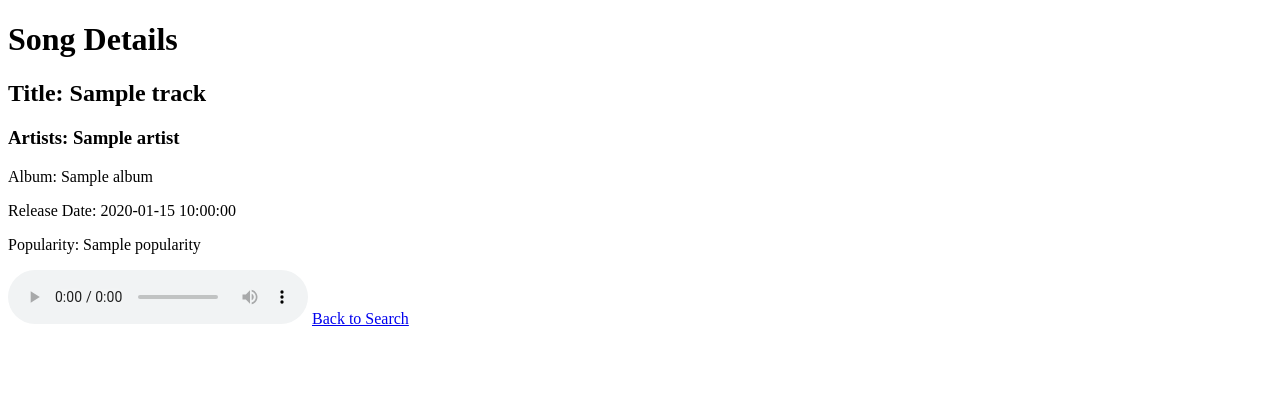
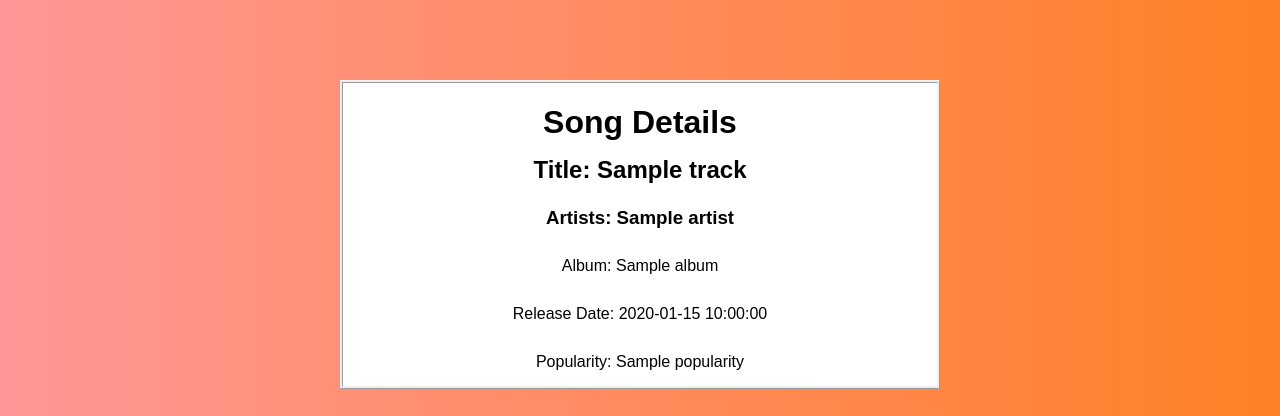
Before and after one commit to heartybp/SpotLyric, a Flask app: template templates/details.html in a window 1280 px wide. Shown: the top 416 px of the page. Run offline with Flask 3, Linux system fonts and the light colour scheme; the template is opened without the code that fills it: most values are stand-ins (such as "Sample title", 1, 10 or a date in 2020).

Commit message:
Styled pages

```diff
--- /dev/null
+++ b/static/details-style.css
@@ -0,0 +1,71 @@
+* {
+    box-sizing:border-box;
+    margin:0 auto;
+    padding:0;
+}
+
+body{
+    font-family:Arial, Helvetica, sans-serif;
+    max-width:600px;
+    background-image:linear-gradient(to right,#ff9696,#ff8025);
+}
+
+.song-info{
+    background-color:#fff;
+    border-style:ridge;
+    text-align:center;
+    margin-top:80px;
+    margin-bottom:30px;
+    line-height:3rem;
+    padding-top:15px;
+}
+
+
+iframe{
+    display:block;
+    border-style:none;
+}
+
+/* .search-container {
+    display:flex;
+    justify-content:left;
+    align-items:center;
+}
+
+input{
+    width:540px;
+    height:45px;
+    border:none;
+    outline:none;
+    padding:10px;
+    padding-left:45px;
+    border-radius:40px;
+    background-image: url("https://upload.wikimedia.org/wikipedia/commons/5/55/Magnifying_glass_icon.svg");
+    background-size:17px;
+    background-repeat:no-repeat;
+    background-position:16px center;
+} */
+
+a{
+    font-size:25px;
+    color:#fff;
+    display:block;
+    text-align:center;
+    text-decoration:none;
+    margin-bottom:10px;
+}
+
+a:hover{
+    color:#000;
+}
+
+#lyrics{
+    font-size:20px;
+    text-align:center;
+    margin-bottom:20px;
+}
+
+pre{
+    /* font-family: "courier new", courier, monospace; */
+    font-size: 15px;
+ }
--- a/templates/details.html
+++ b/templates/details.html
@@ -1,23 +1,33 @@
 <!DOCTYPE html>
-<html lang="en">
+<html>
 <head>
-    <meta charset="UTF-8">
-    <meta name="viewport" content="width=device-width, initial-scale=1.0">
     <title>Song Details</title>
+    <link rel="stylesheet" href="{{ url_for('static', filename='details-style.css') }}">
 </head>
 <body>
+
+    <div class="song-info">
         <h1>Song Details</h1>
         <h2>Title: {{ track['name'] }}</h2>
         <h3>Artists: {% for artist in track['artists'] %}{{ artist['name'] }}{% if not loop.last %}, {% endif %}{% endfor %}</h3>
         <p>Album: {{ track['album']['name'] }}</p>
         <p>Release Date: {{ track['album']['release_date'] }}</p>
         <p>Popularity: {{ track['popularity'] }}</p>
+    </div>
 
-    <audio controls>
-        <source src="{{ track['preview_url'] }}" type="audio/mpeg">
-        Your browser does not support the audio element.
-    </audio>
+    <iframe style="border-radius: 12px;" src="https://open.spotify.com/embed/track/{{ track['id'] }}" width="75%" height="125" frameborder="0" allowfullscreen="" allow="autoplay; clipboard-write; encrypted-media; fullscreen; picture-in-picture" loading="lazy"></iframe>
+
     <a href="/">Back to Search</a>
+    <!--
+    <div class="search-container">
+        <form method="post">
+            <input type="text" name="search_query" placeholder="Enter the name of the song">
+        </form>
+    </div>
+     -->
+    <h3 id="lyrics">Lyrics</h3>
+
+    <pre>{{ track['lyrics'] }}</pre>
 
 </body>
 </html>
```
Also changed, not shown: static/index-style.css (+62 -0 lines), templates/index.html (+15 -7 lines). Lines whose indentation alone changed are shown as unchanged.
